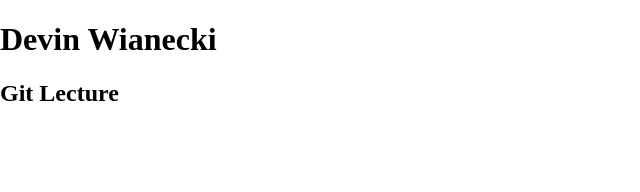
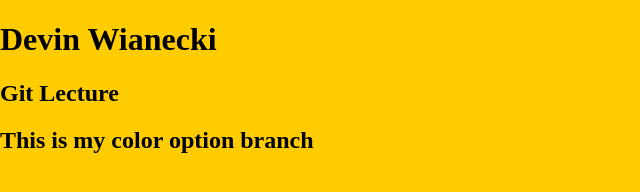
Before and after one commit to Devwianecki/gitlecture, a plain HTML site: page index.html in a window 1280 px wide. Shown: the whole page, without its empty margins (0-640 px from the left). Drawn offline with nearby package versions, Linux system fonts and the light colour scheme.

Commit message:
Third commit
changes to color in css and added color branch

```diff
--- a/_css/main.css
+++ b/_css/main.css
@@ -8,6 +8,7 @@ html {
   -webkit-text-size-adjust: 100%;
 }
 html, body  {
+    background-color: #ffcc00;
 	margin: 0;
 }
 /* Correct `block` display not defined in IE 8/9.*/
--- a/index.html
+++ b/index.html
@@ -16,6 +16,7 @@
     <header>
 	<h1>Devin Wianecki</h1>
         <h2>Git Lecture</h2>
+          <h2>This is my color option branch</h2>
     </header>
     <nav id="pageNav">
     </nav>
```
